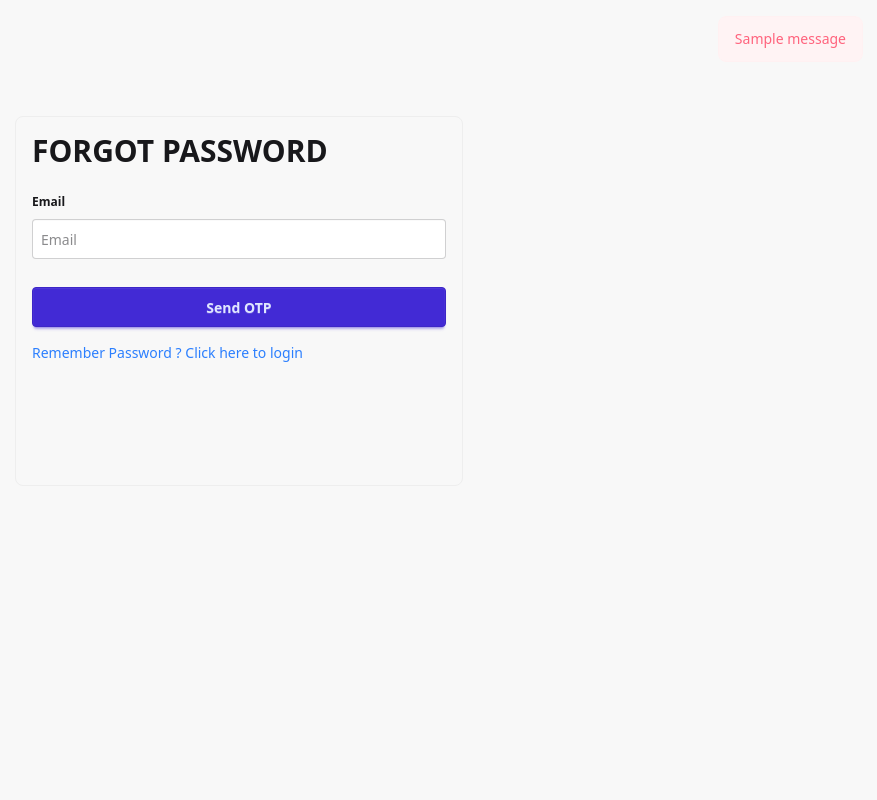
After one commit to Sushant7-codes/PAYMENT-MANAGEMENT-SYSTEM, a Django app: page /accounts/forgot-password/ in a window 1280 px wide. The commit adds this page. Shown: the whole page, without its empty margins (401-1278 px from the left). Run offline with Django 5.2, Linux system fonts and the light colour scheme; tables that the repository leaves empty hold one stand-in row (values such as "Sample post"); one stand-in notice (Sample message) is shown; style sheets or scripts are compiled from the project's sources; some libraries are stand-ins or nearby versions.

Commit message:
basic login logout forgot password otp handled

```diff
--- /dev/null
+++ b/accounts/templates/accounts/forgot-password.html
@@ -0,0 +1,40 @@
+{% extends 'base.html' %}
+
+
+{% block sidebar %}
+{% endblock %}
+
+
+{% block content %}
+<div class="w-full flex justify-center align-center p-4">
+
+    <div class="toast toast-end toast-top">
+    {% for message in messages %}
+    <div class="alert alert-error alert-soft">
+        <span>{{message}}</span>
+    </div>
+    {% endfor %}
+    </div>
+
+    <form class="w-1/2 max-w-md flex flex-col p-4  border border-base-300 rounded-box h-[370px] mt-[100px]"
+        method="post">
+        {% csrf_token %}
+
+        <h1 class="text-3xl font-bold mb-4">FORGOT PASSWORD</h1>
+
+
+
+        <fieldset class="fieldset mb-4">
+            <legend class="fieldset-legend">Email</legend>
+            <input type="email" name="email" placeholder="Email" required class="input w-full p-2 mb-2">
+        </fieldset>
+
+        <button class="btn btn-primary" type="submit">Send OTP</button>
+
+        <a href="{% url 'accounts:school_admin_login' %}" class="mt-4 text-sm text-blue-500">
+            Remember Password ? Click here to login
+        </a>
+    </form>
+</div>
+<!-- Your page content here -->
+{% endblock %}
--- a/accounts/templates/accounts/login.html
+++ b/accounts/templates/accounts/login.html
@@ -37,6 +37,10 @@
         <a href="{% url 'accounts:school_admin_register' %}" class="mt-4 text-sm text-blue-500">
             Not a member? Click here to register
         </a>
+
+        <a href="{% url 'accounts:forgot_password' %}" class="mt-4 text-sm text-blue-500">
+            Forget Passoword ?
+        </a>
     </form>
 </div>
 <!-- Your page content here -->
--- a/accounts/urls.py
+++ b/accounts/urls.py
@@ -7,4 +7,9 @@ urlpatterns = [
     path("register/", views.school_admin_register, name="school_admin_register"),
     path("login/", views.school_admin_login, name="school_admin_login"),
     path("logout/", views.logout_view, name="logout_view"),
+
+    #forgot password
+    path("forgot-password/", views.forgot_password, name="forgot_password"),
+    path("otp-confirmation/", views.otp_confirmation, name="otp_confirmation"),
+    path("set-new-password/<int:user_id>/", views.set_new_password, name="set_new_password"),
 ]
--- a/accounts/views.py
+++ b/accounts/views.py
@@ -2,6 +2,10 @@ from django.shortcuts import render, redirect
 from .forms import SchoolAdminRegisterForm, SchoolAdminLoginForm
 from django.contrib.auth import authenticate, login, logout
 from django.contrib import messages
+from .utils import is_email_valid,forgot_password_email,password_changed_email
+from .models import OTP, CustomUser
+from django.contrib.auth.password_validation import validate_password
+
 
 
 def school_admin_register(request):
@@ -42,3 +46,79 @@ def school_admin_login(request):
 def logout_view(request):
     logout(request)
     return redirect("accounts:school_admin_login")
+
+
+def forgot_password(request):
+    if request.method == "POST":
+        email = request.POST.get("email")
+
+        if not is_email_valid(email):
+            messages.error(request, "Invalid email address")
+            return redirect("accounts:forgot_password")
+
+        try:
+            forgot_password_email(email)
+
+        except Exception as e:
+            messages.error(request, str(e))
+            return redirect("accounts:forgot_password")
+
+
+        # send otp to email
+        print("Code sent successfully to", email)
+
+        return redirect("accounts:otp_confirmation")
+
+    return render(request, "accounts/forgot-password.html")
+
+
+def otp_confirmation(request):
+    if request.method == "POST":
+        otp = request.POST.get("otp")
+        # print(otp,"OTP received")
+        user_id = OTP.check_otp(otp)
+
+        if user_id is None:
+            messages.error(request, "Invalid OTP, Try Again")
+            return redirect("accounts:otp_confirmation")
+
+
+        return redirect("accounts:set_new_password", user_id=user_id)
+
+    return render(request, "accounts/otp-confirmation.html")
+
+
+def set_new_password(request, user_id=None):
+    if request.method == "POST":
+        password1 = request.POST.get("password1")
+        password2 = request.POST.get("password2")
+        print(password1, password2,"password set successfully")
+        # send otp to password
+
+        if password1 != password2:
+            messages.error(request, "Passwords do not match")
+            return redirect("accounts:set_new_password")
+
+        try:
+            validate_password(password1)
+
+        except Exception as e:
+            for error in list(e):
+                messages.error(request, str(error))
+            return redirect("accounts:set_new_password")
+        else:
+            if user_id is not None:
+                user = CustomUser.objects.get(id=user_id)
+
+                if user is None:
+                    messages.error(request, "User does not exist")
+                    return redirect("accounts:set_new_password")
+
+            user.set_password(password1)
+            user.save()
+            password_changed_email(user.email)
+            return redirect("accounts:school_admin_login")
+
+
+
+    return render(request, "accounts/new-password.html")
--- /dev/null
+++ b/project/middlewares.py
@@ -0,0 +1,15 @@
+from django.shortcuts import redirect
+
+class AccountsMiddleware:
+    def __init__(self, get_response):
+        self.get_response = get_response
+
+    def __call__(self, request):
+
+        restricted_paths = ("/accounts/login/", "/accounts/register/")
+        # path = request.path
+        if request.user.is_authenticated and request.path in restricted_paths:
+            return redirect("app:dashboard")
+
+        response = self.get_response(request)
+        return response
```
Also changed, not shown: accounts/admin.py (+7 -1 lines), accounts/models.py (+49 -1 lines), accounts/templates/accounts/new-password.html (added, +39 -0 lines), accounts/templates/accounts/otp-confirmation.html (added, +40 -0 lines), accounts/utils.py (added, +38 -0 lines), project/settings.py (+10 -1 lines), accounts/migrations/0004_otp.py (added), accounts/migrations/0005_otp_user.py (added), db.sqlite3, media/profile_pics/IMG_20230727_113423-photoaidcom-cropped.jpg (added), media/profile_pics/IMG_20230727_113423-photoaidcom-cropped_UwTGuyM.jpg (added), 1 other file.
